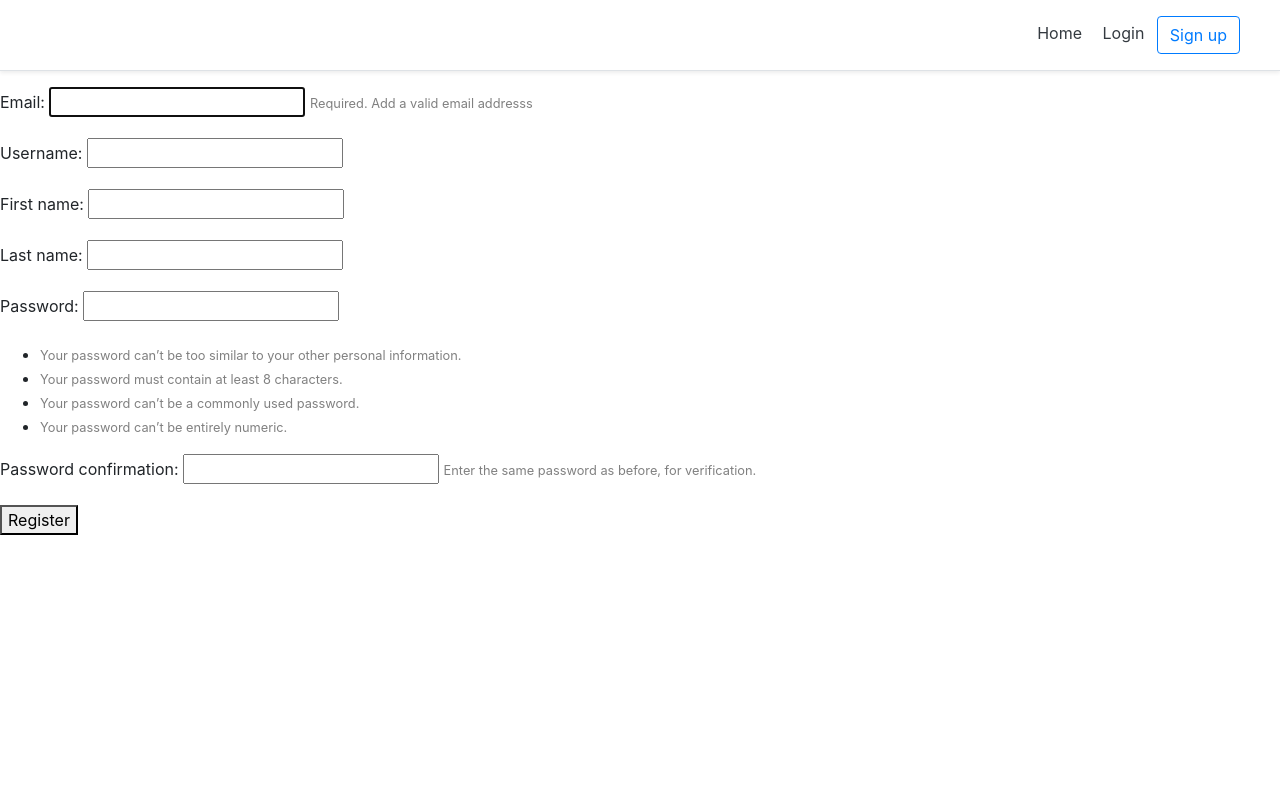
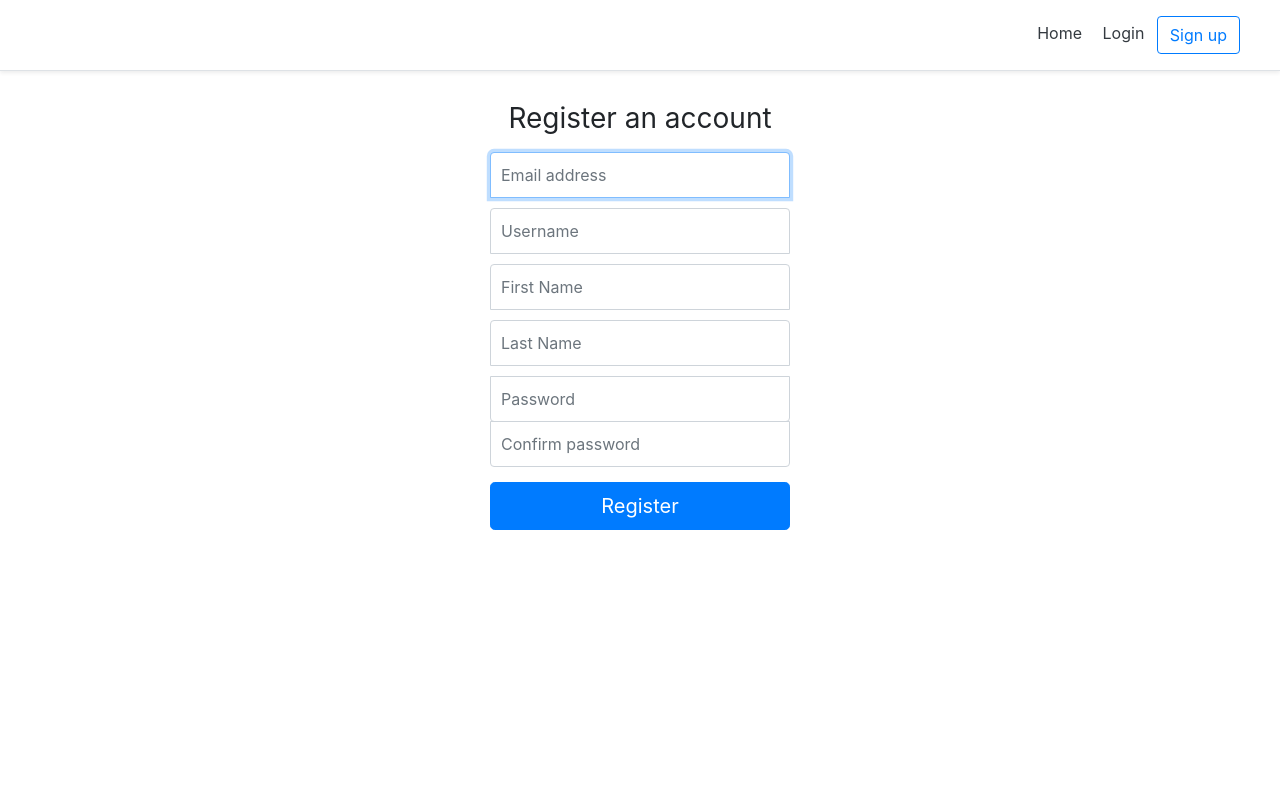
Before and after one commit to papertran/Mango, a Django app: page /mango/register/ in a window 1280 px wide. Shown: the top 785 px of the page. Run offline with Django 3.2, Linux system fonts and the light colour scheme; some libraries are stand-ins or nearby versions.

Commit message:
Stole template for login and applied it to account and register

```diff
--- a/mango/forms.py
+++ b/mango/forms.py
@@ -26,3 +26,28 @@ class loginForm(forms.ModelForm):
             password = self.cleaned_data['password']
             if not authenticate(email=email, password=password):
                 raise forms.ValidationError("Invalid login")
+
+class accountUpdateForm(forms.ModelForm):
+    class Meta:
+        model = userAccount
+        fields = ('email', 'username')
+
+    def clean_email(self):
+        if self.is_valid:
+            email = self.cleaned_data['email']
+            try:
+                # Check if account exists
+                account = userAccount.objects.exclude(pk=self.instance.pk).get(email=email)
+            except userAccount.DoesNotExist:
+                return email
+            raise forms.ValidationError("Email {} is already in use".format(account.email))
+
+    def clean_username(self):
+        if self.is_valid:
+            username = self.cleaned_data['username']
+            try:
+                # Check if account exists
+                account = userAccount.objects.exclude(pk=self.instance.pk).get(username=username)
+            except userAccount.DoesNotExist:
+                return username
+            raise forms.ValidationError("Email {} is already in use".format(account.username))
--- a/mango/urls.py
+++ b/mango/urls.py
@@ -9,4 +9,5 @@ urlpatterns = [
     path('register/', views.register_view, name='register'),
     path('logout/', views.logout_view, name='logout'),
     path('login/', views.login_view, name='login'),
+    path('account/', views.account_view, name='account')
 ]
--- a/mango/views.py
+++ b/mango/views.py
@@ -1,6 +1,6 @@
 from django.shortcuts import render, redirect
 from mango.models import userAccount, Account, Transactions
-from mango.forms import registrationForm, loginForm
+from mango.forms import registrationForm, loginForm, accountUpdateForm
 from django.contrib.auth import login,logout, authenticate
 from django.views import View
 
@@ -52,3 +52,27 @@ def login_view(request):
 
     context['login_form'] = form
     return render(request, 'mango/login.html', context=context)
+
+def account_view(request):
+    if not request.user.is_authenticated:
+        return redirect("mango:login")
+
+    context = {}
+
+    if request.POST:
+        form = accountUpdateForm(request.POST, instance=request.user)
+        if form.is_valid():
+            form.initial = {
+                "email": request.POST['email'],
+                "username": request.POST['username'],
+            }
+            form.save()
+    else:
+        form = accountUpdateForm(
+            initial={
+                "email" : request.user.email,
+                "username" : request.user.username,
+            }
+        )
+    context['account_form'] = form
+    return render(request, 'mango/account.html', context=context)
--- a/templates/mango/register.html
+++ b/templates/mango/register.html
@@ -1,25 +1,83 @@
 {% extends 'mango/base.html' %}
-{% load staticfiles %}
 
 
 {% block body_block %}
-<form method="POST">
-    {% csrf_token %}
-    {% for field in registration_form %}
-        <p>
-            {{field.label_tag}}
-            {{field}}
 
-            {% if field.help_text %}
-                <small style="color: grey;">{{ field.help_text }}</small>
-            {% endif %}
-            {% for error in field.errors %}
-                <p style="color: red;">{{ field.help_text }}</p>
-            {% endfor %}
 
-        </p>
-    {% endfor %}
-    <button type="submit">Register</button>
+<style type="text/css">
+  .form-signin {
+  width: 100%;
+  max-width: 330px;
+  padding: 15px;
+  margin: auto;
+  }
+
+  .form-signin .form-control {
+    position: relative;
+    box-sizing: border-box;
+    height: auto;
+    padding: 10px;
+    font-size: 16px;
+  }
+  .form-signin .form-control:focus {
+    z-index: 2;
+  }
+  .form-signin input[type="email"] {
+    margin-bottom: 10px;
+    border-bottom-right-radius: 0;
+    border-bottom-left-radius: 0;
+  }
+  .form-signin input[type="text"] {
+    margin-bottom: 10px;
+    border-bottom-right-radius: 0;
+    border-bottom-left-radius: 0;
+  }
+  .form-signin input[type="password"] {
+    margin-bottom: -1px;
+    border-top-left-radius: 0;
+    border-top-right-radius: 0;
+  }
+
+  .h3{
+    text-align: center;
+  }
+
+</style>
+
+
+<form class="form-signin" method="post">{% csrf_token %}
+
+  <h1 class="h3 mb-3 font-weight-normal">Register an account</h1>
+
+  <input type="email" name="email" id="inputEmail" class="form-control" placeholder="Email address" required autofocus>
+
+  <input type="text" name="username" id="inputUsername" class="form-control" placeholder="Username" required>
+
+  <input type="text" name="first_name" id="inputFirstName" class="form-control" placeholder="First Name" required>
+
+  <input type="text" name="last_name" id="inputLastName" class="form-control" placeholder="Last Name" required>
+
+  <input type="password" name="password1" id="inputPassword1" class="form-control" placeholder="Password" required>
+
+  <input type="password" name="password2" id="inputPassword2" class="form-control" placeholder="Confirm password" required>
+
+  {% for field in registration_form %}
+      <p>
+        {% for error in field.errors %}
+          <p style="color: red">{{ error }}</p>
+        {% endfor %}
+      </p>
+  {% endfor %}
+  {% if registration_form.non_field_errors %}
+    <div style="color: red">
+      <p>{{registration_form.non_field_errors}}</p>
+    </div>
+
+  {% endif %}
+
+  <button class="btn btn-lg btn-primary btn-block" type="submit">Register</button>
+
 </form>
 
-{% endblock %}
+
+{% endblock body_block %}
--- a/templates/snippets/header.html
+++ b/templates/snippets/header.html
@@ -29,6 +29,7 @@
     <nav class="my-2 my-md-0 mr-md-3">
         {% if request.user.is_authenticated %}
             <a class="p-2 text-dark" href="{% url 'mango:index' %}">Home</a>
+            <a class="p-2 text-dark" href="{% url 'mango:account' %}">Account</a>
             <a class="p-2 text-dark" href="{% url 'mango:logout' %}">Logout</a>
         {% else %}
             <a class="p-2 text-dark" href="{% url 'mango:index' %}">Home</a>
```
Also changed, not shown: templates/mango/account.html (added, +45 -0 lines), templates/mango/login copy.html (added, +31 -0 lines), templates/mango/login.html (+49 -11 lines), db.sqlite3.
